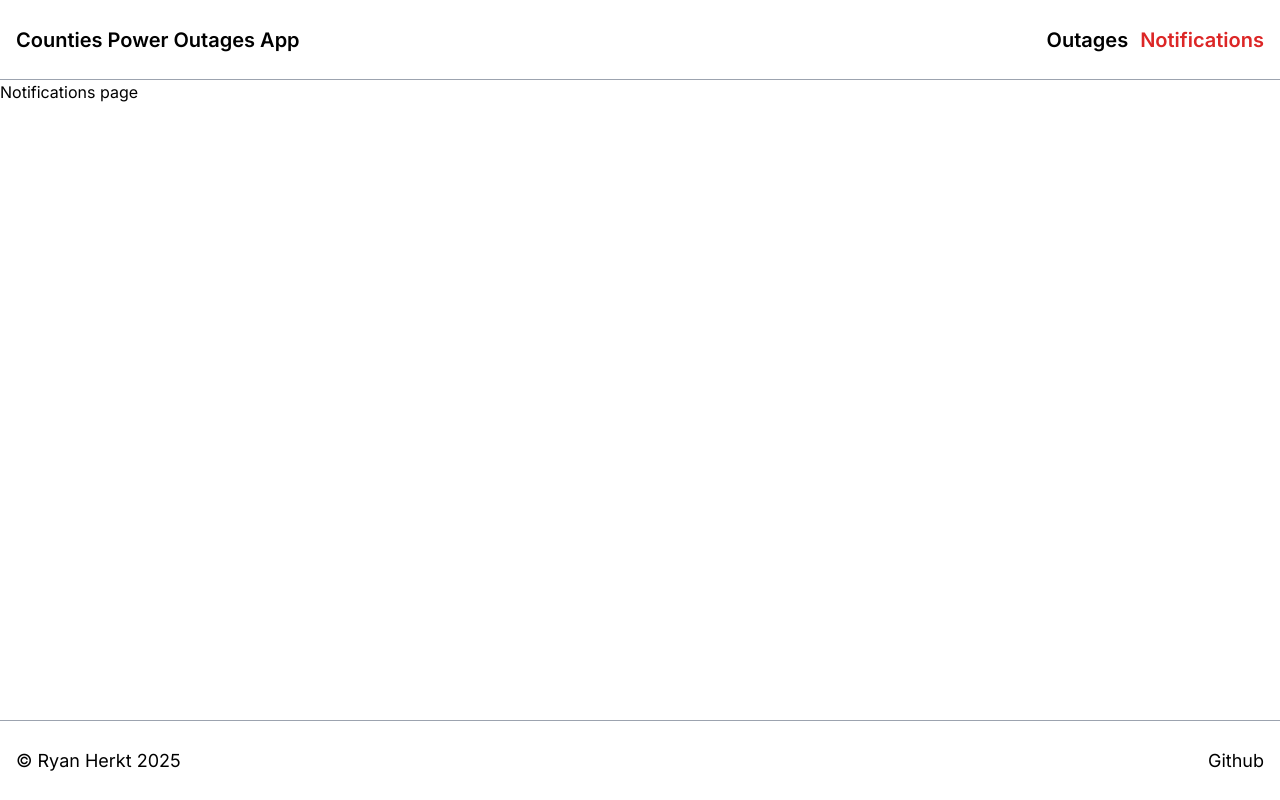
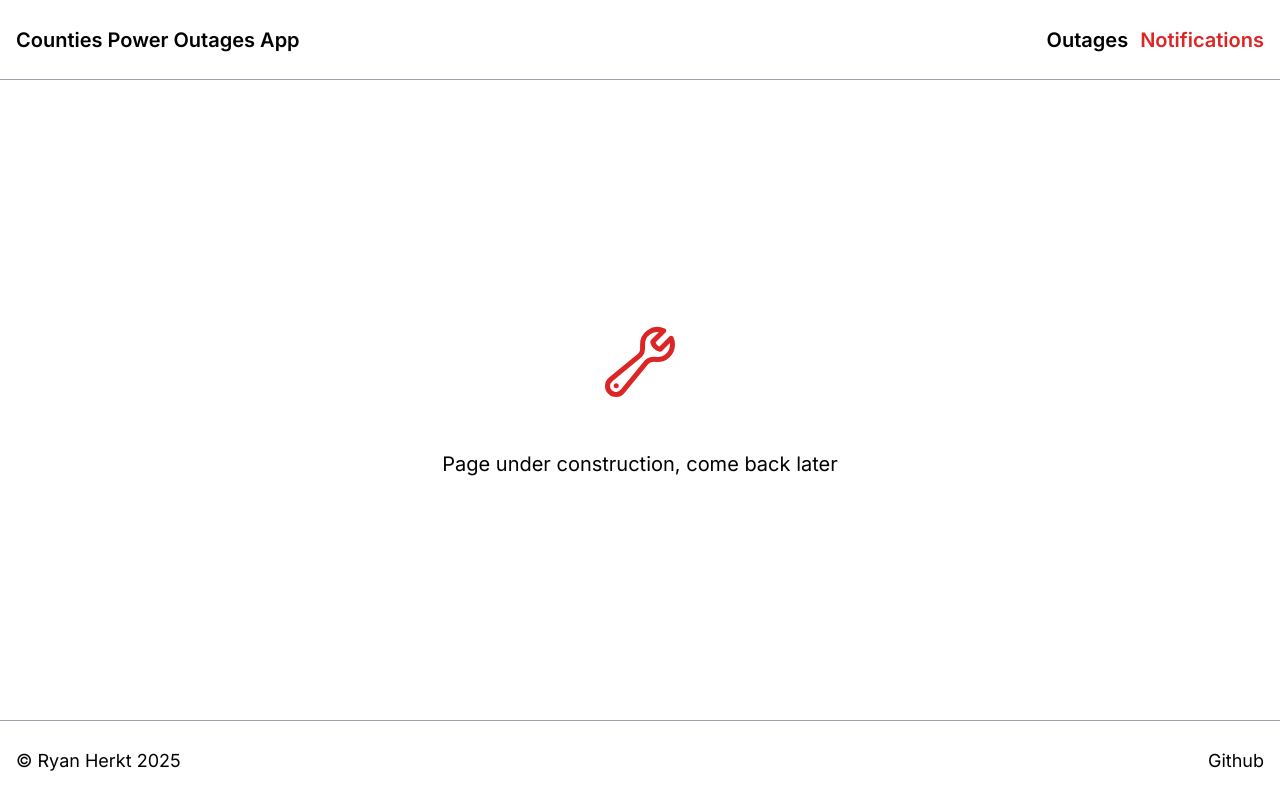
Before and after one commit to ryanherkt3/counties-power-outages, a Next.js app: page /notifications in a window 1280 px wide. Built offline with nearby package versions, Linux system fonts and the light colour scheme.

Commit message:
Add notifs page placeholder, update homepage content

```diff
--- a/app/notifications/page.tsx
+++ b/app/notifications/page.tsx
@@ -1,4 +1,5 @@
 import { Metadata } from 'next';
+import { WrenchIcon } from '@heroicons/react/24/outline';
 
 export const metadata: Metadata = {
     title: 'Notifications',
@@ -6,6 +7,9 @@ export const metadata: Metadata = {
 
 export default function NotificationsPage() {
     return (
-        <p className="page-min-height">Notifications page</p>
+        <div className="flex flex-col gap-12 py-12 my-auto items-center justify-center page-min-height">
+            <WrenchIcon className="w-20 text-red-600" />
+            <div className="text-xl text-center">Page under construction, come back later</div>
+        </div>
     );
 }
--- a/app/page.tsx
+++ b/app/page.tsx
@@ -21,7 +21,7 @@ export default function HomePage() {
         {
             key: 'notifications',
             icon: 'BellAlertIcon',
-            content: 'Subscribe to email alerts for notifications in your area on our Notifications page. All that is needed is your email address - no account required! You can also check for existing subscriptions on this page, and unsubscribe to any if you wish. In the future you may even be able to trigger an email alert with the click of a button, and subscribe to an alert on an Individual Outage page.'
+            content: 'COMING SOON - the ability to subscribe to email alerts for notifications in your area on our Notifications page. All that is needed is your email address - no account required! You can also check for existing subscriptions on this page, and unsubscribe to any if you wish. Future functionality may include triggering an email alert with the click of a button, and subscribing to an alert on an Individual Outage page.'
         },
     ];
 
```
